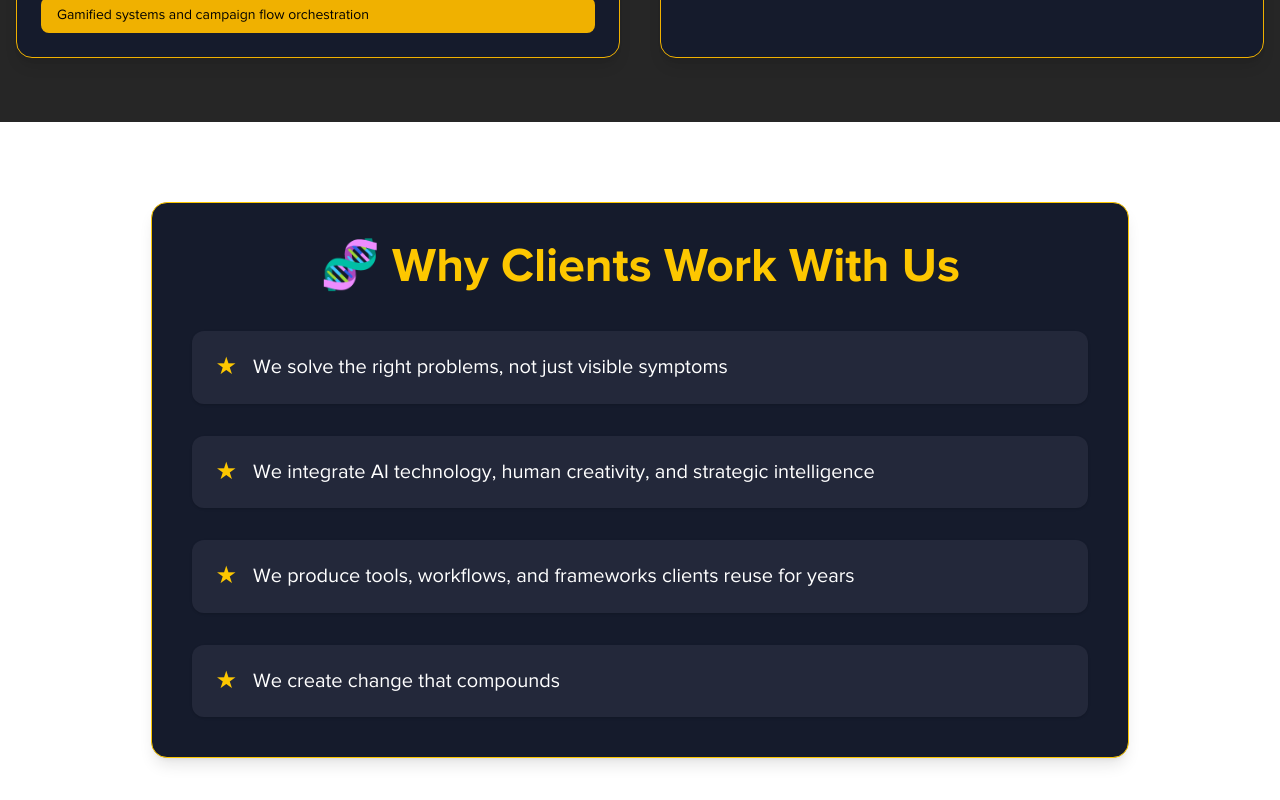
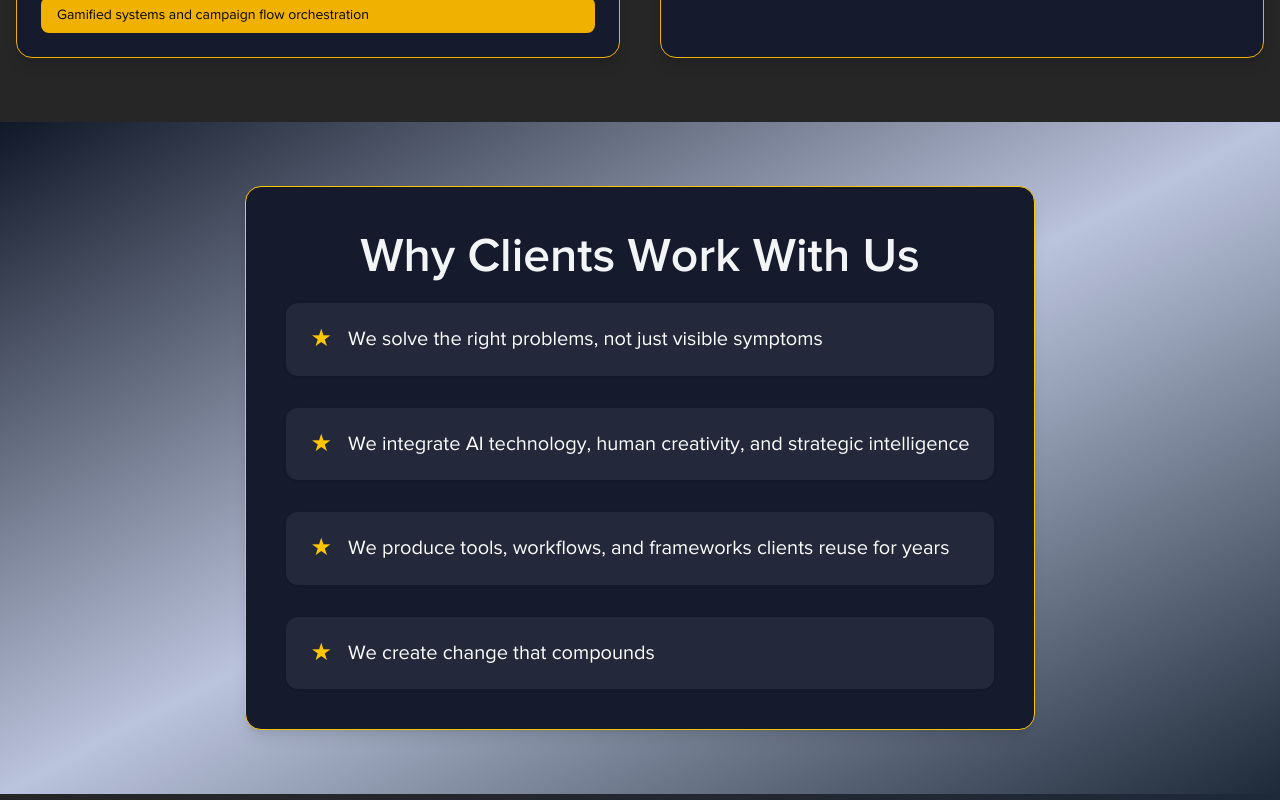
Before and after one commit to judeandy1999/vamossy.com, a Next.js app: page /consulting in a window 1280 px wide. Shown: the part 1840-2640 px from the top of the page. Built offline with nearby package versions, Linux system fonts and the light colour scheme; no server answers.

Commit message:
feat: refactor WhyClientsWorkWithUs component to use Container and Title components for improved layout

```diff
--- a/components/consulting/why-clients-work-with-us.jsx
+++ b/components/consulting/why-clients-work-with-us.jsx
@@ -1,13 +1,13 @@
 import { whyClientsWorkWithUs } from '@/data/data';
+import Title from '@/components/ui/title';
+import Container from '@/components/ui/container';
 
 export default function WhyClientsWorkWithUs() {
   return (
-    <section className="w-full py-20 px-4 sm:px-10 lg:px-20 flex items-center justify-center min-h-[60vh]">
+    <Container variant="transparent-gradient">
       <div className="bg-[#151B2C] border border-yellow-400 rounded-2xl shadow-lg flex flex-col items-center w-full max-w-[100ch] mx-auto p-10">
-        <h2 className="text-4xl sm:text-5xl font-bold text-yellow-400 mb-10 flex items-center gap-3 text-center">
-          <span role="img" aria-label="dna">🧬</span>
-          <span>Why Clients Work With Us</span>
-        </h2>
+
+        <Title variant="h2" title="Why Clients Work With Us" className="text-yellow-400"/>
         <div className="flex flex-col gap-8 w-full">
           {whyClientsWorkWithUs.map((item, idx) => (
             <div
@@ -20,6 +20,6 @@ export default function WhyClientsWorkWithUs() {
           ))}
         </div>
       </div>
-    </section>
+    </Container>
   );
 }
```
